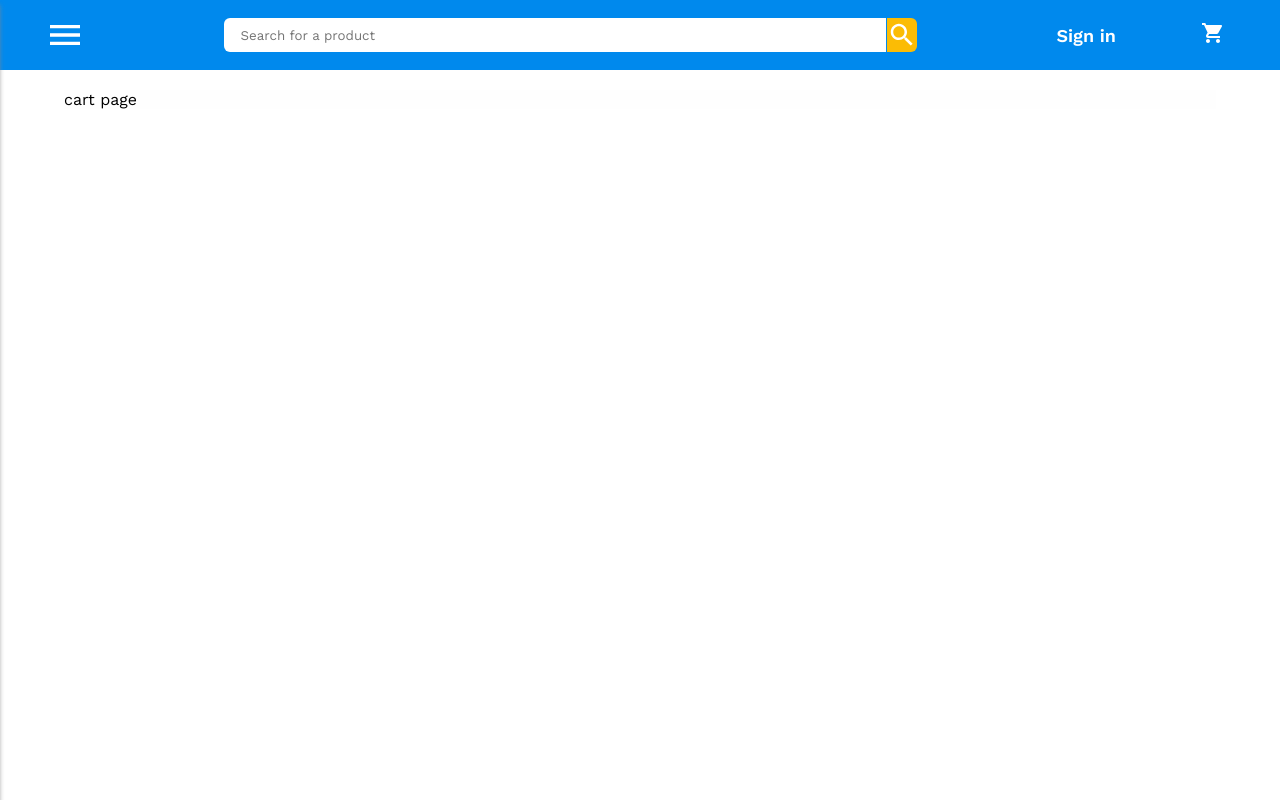
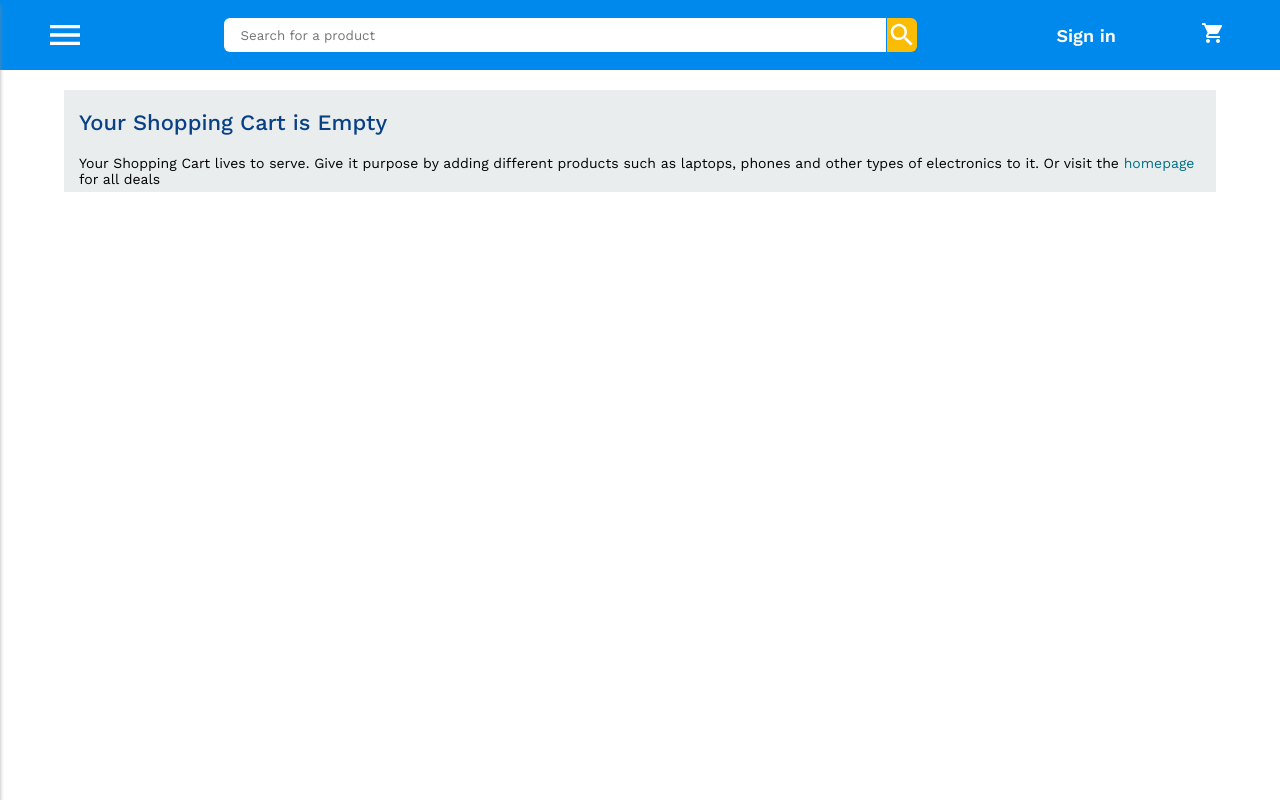
Before and after one commit to peterbeeshop/pbee-tech-frontend-, a React (Create React App) app: page /cart in a window 1280 px wide. Built offline with nearby package versions, Linux system fonts and the light colour scheme.

Commit message:
worked on screen when cart is empty

```diff
--- a/src/assets/global.module.scss
+++ b/src/assets/global.module.scss
@@ -81,6 +81,5 @@ $primary-font-family: 'Work Sans';
     font-weight: 500;
     margin: 15px 0 20px 0;
     color: $blue-darkest;
-
   }
 }
--- /dev/null
+++ b/src/pages/cart/index.module.scss
@@ -0,0 +1,28 @@
+@import '../../assets/global.module.scss';
+
+.container {
+    background-color: $dark-background;
+    padding: 5px 15px;
+
+    .emptyCart {
+        h5 {
+            font-size: 22px;
+            font-weight: 500;
+            margin: 15px 0 20px 0;
+            color: $blue-darkest;
+        }
+
+        p {
+            font-weight: 400;
+            font-size: 14px;
+        }
+        .link {
+            color: $light-text-color;
+            text-decoration: none;
+
+            &:hover {
+                color: $hover-color;
+            }
+        }
+    }
+}
--- a/src/pages/cart/index.tsx
+++ b/src/pages/cart/index.tsx
@@ -1,7 +1,30 @@
-import React from 'react'
+import { Link } from 'react-router-dom'
+import styles from './index.module.scss'
 
 const Cart = () => {
-  return <div>cart page</div>
+  const itemsInCart = []
+  return (
+    <div className={styles.container}>
+      {itemsInCart.length === 0 ? (
+        <div className={styles.emptyCart}>
+          <h5>Your Shopping Cart is Empty</h5>
+          <p>
+            Your Shopping Cart lives to serve. Give it purpose by adding
+            different products such as laptops, phones and other types of
+            electronics to it. Or visit the{' '}
+            <Link className={styles.link} to={'/'}>
+              homepage
+            </Link>{' '}
+            for all deals
+          </p>
+        </div>
+      ) : (
+        <div className={styles.cart}>
+          <h6>some items in cart</h6>
+        </div>
+      )}
+    </div>
+  )
 }
 
 export default Cart
```
